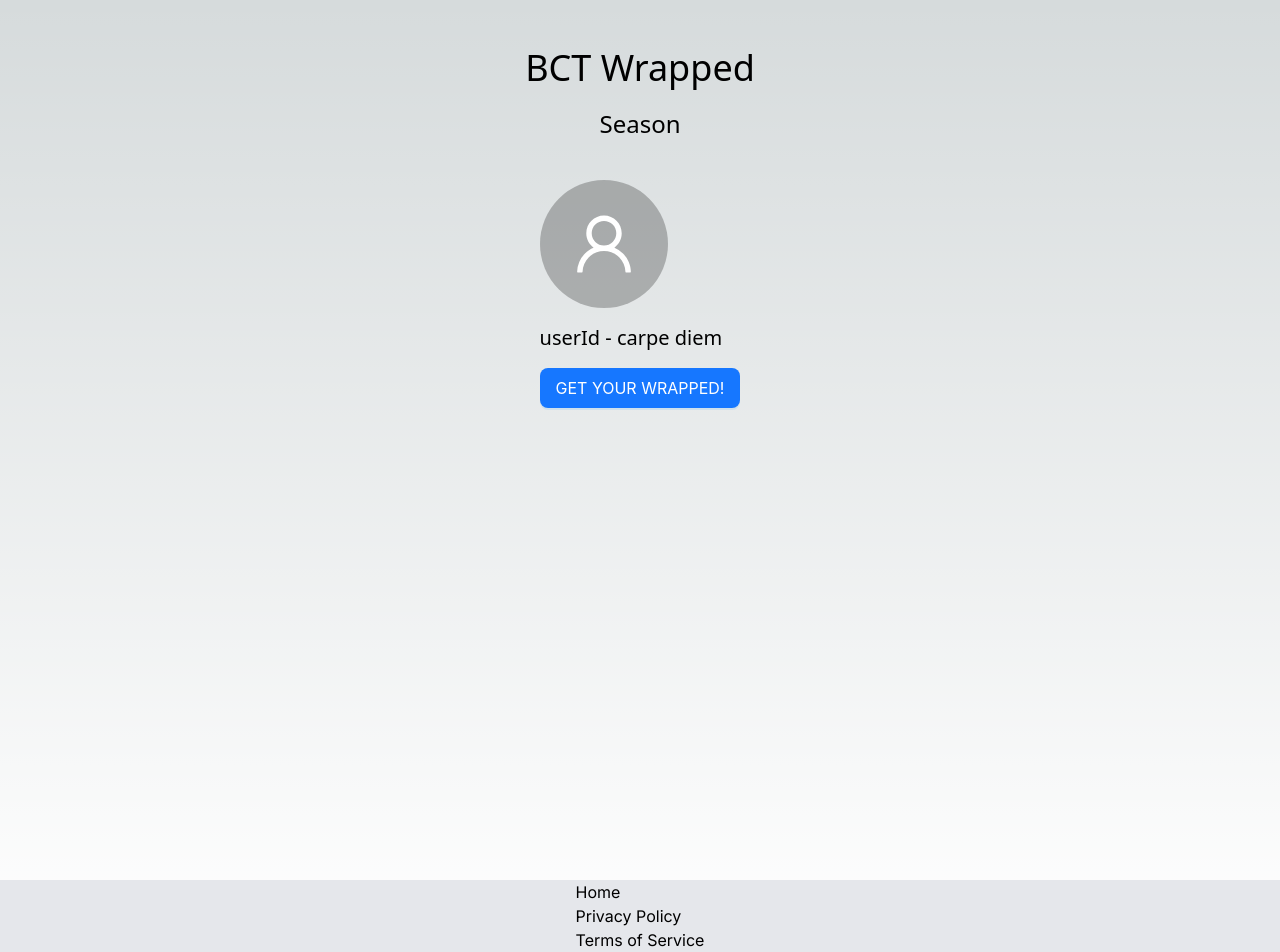
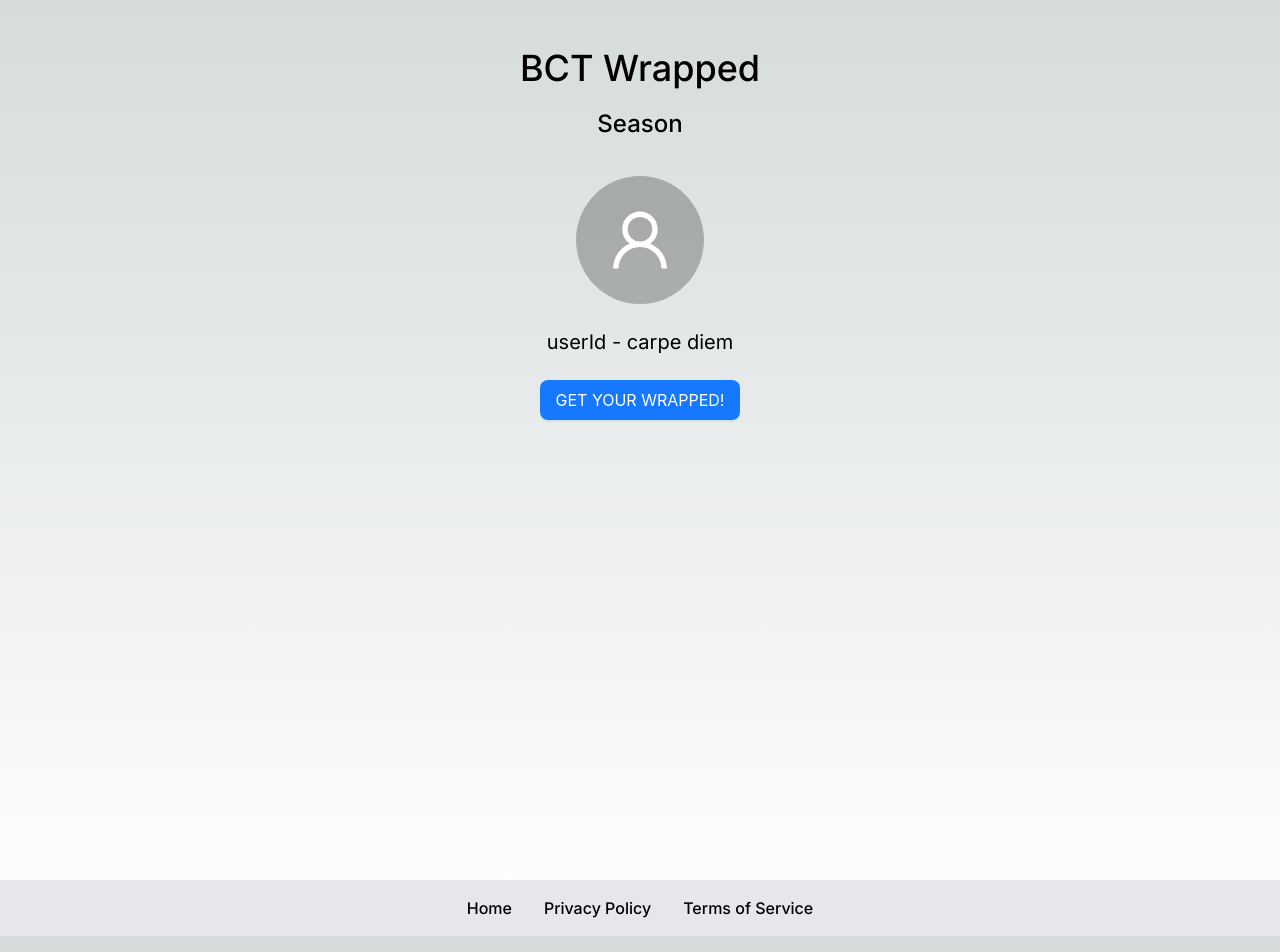
Before and after one commit to Jackerlus/bct-wrapped-conduit, a Next.js app: page /wrapped/start in a window 1280 px wide. Built offline with nearby package versions, Linux system fonts and the light colour scheme.

Commit message:
Added global CSS formatting for various elements and fixed Wrapped layout centering

```diff
--- a/src/app/globals.css
+++ b/src/app/globals.css
@@ -26,6 +26,47 @@ body {
         rgb(var(--background-start-rgb));
 }
 
+p,
+h1,
+h2 {
+    margin-bottom: 1rem;
+}
+
+ul > li {
+    list-style: circle;
+    list-style-position: inside;
+}
+
+h1,
+h2,
+h3 {
+    text-align: center;
+    font-weight: 500;
+}
+
+h1 {
+    font-size: 2rem;
+}
+
+h2 {
+    font-size: 1.25rem;
+}
+
+a {
+    text-decoration: underline;
+    text-decoration-style: dotted;
+}
+
+footer > ul > li > a {
+    text-decoration: none;
+    font-weight: 500;
+}
+
+footer > ul > li {
+    display: inline-block;
+    margin: 1rem;
+}
+
 @layer utilities {
     .text-balance {
         text-wrap: balance;
--- a/src/app/wrapped/page.tsx
+++ b/src/app/wrapped/page.tsx
@@ -9,14 +9,14 @@ export default function Home() {
       <Link
         id="card-6"
         href="wrapped/start?season=6"
-        className="flex items-center w-56 h-80 bg-orange-600 text-center m-20 rounded-lg"
+        className="flex items-center w-56 h-80 bg-orange-600 text-center m-20 rounded-lg no-underline"
       >
         <p className="text-center w-full text-5xl">6</p>
       </Link>
       <Link
         id="card-7"
         href="wrapped/start?season=7"
-        className="flex items-center w-56 h-80 bg-purple-600 text-center m-20 rounded-lg"
+        className="flex items-center w-56 h-80 bg-purple-600 text-center m-20 rounded-lg no-underline"
       >
         <p className="text-center w-full text-5xl">7</p>
       </Link>
--- a/src/app/wrapped/start/page.tsx
+++ b/src/app/wrapped/start/page.tsx
@@ -38,13 +38,11 @@ export default function Wrapped() {
   }
 
   return (
-    <main className="font-sans text-base root m-10 min-h-screen justify-items-center">
-      <div className="grid justify-items-center">
+    <div className="text-base grid justify-items-center m-10">
       <h1 className="m-5 mt-2 text-4xl">BCT Wrapped</h1>
       <h2 className="text-2xl">Season {season}</h2>
-        <div className="grid justify-items-center m-10">
-          <Space wrap direction="vertical" size={16}>
-            <Avatar size={128} icon={<UserOutlined />} />
+      <div className="m-5 flex flex-col items-center justify-center space-y-6">
+        <Avatar size={128} className="" icon={<UserOutlined />} />
         <p className="text-xl">
           {userId ? `${userId}` : "userId"} -
           {teamName ? ` ${teamName}` : "teamName"}
@@ -59,9 +57,7 @@ export default function Wrapped() {
         >
           GET YOUR WRAPPED!
         </Button>
-          </Space>
       </div>
     </div>
-    </main>
   );
 }
```
Lines whose indentation alone changed are shown as unchanged.
